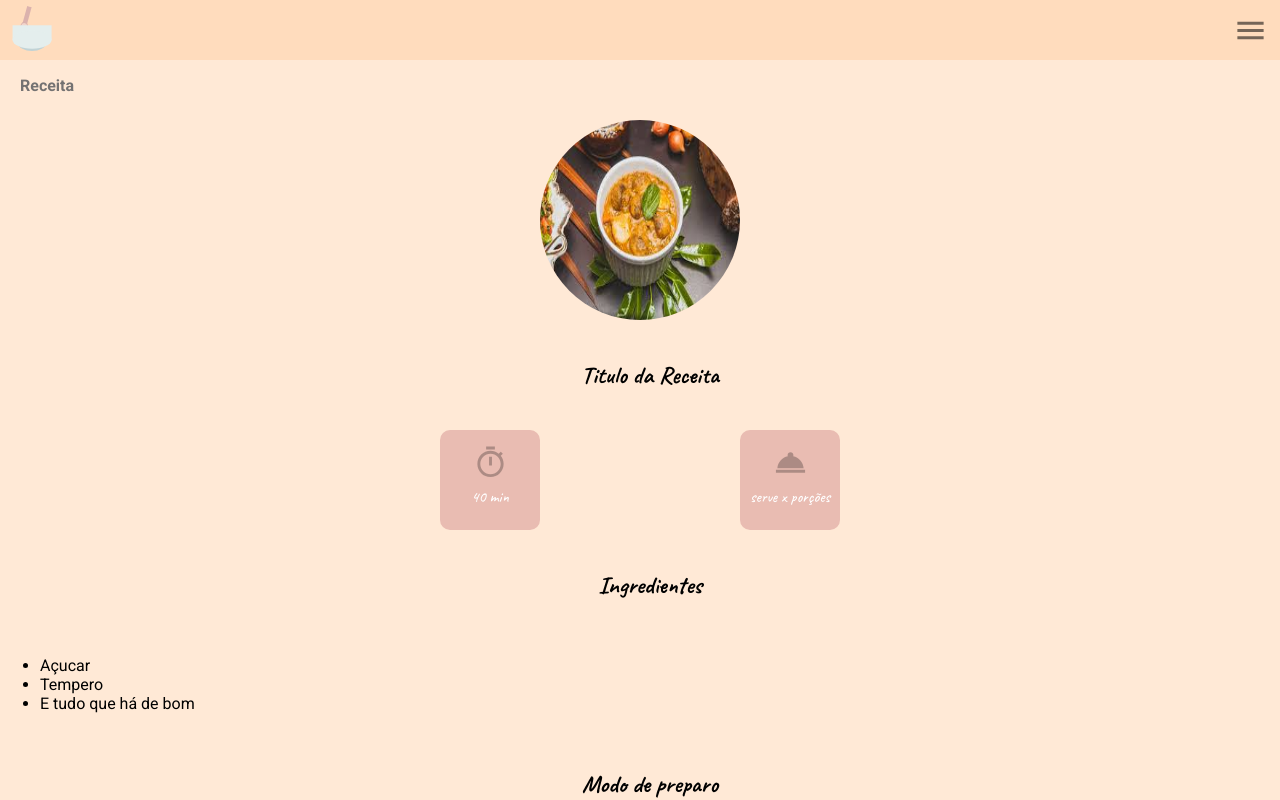
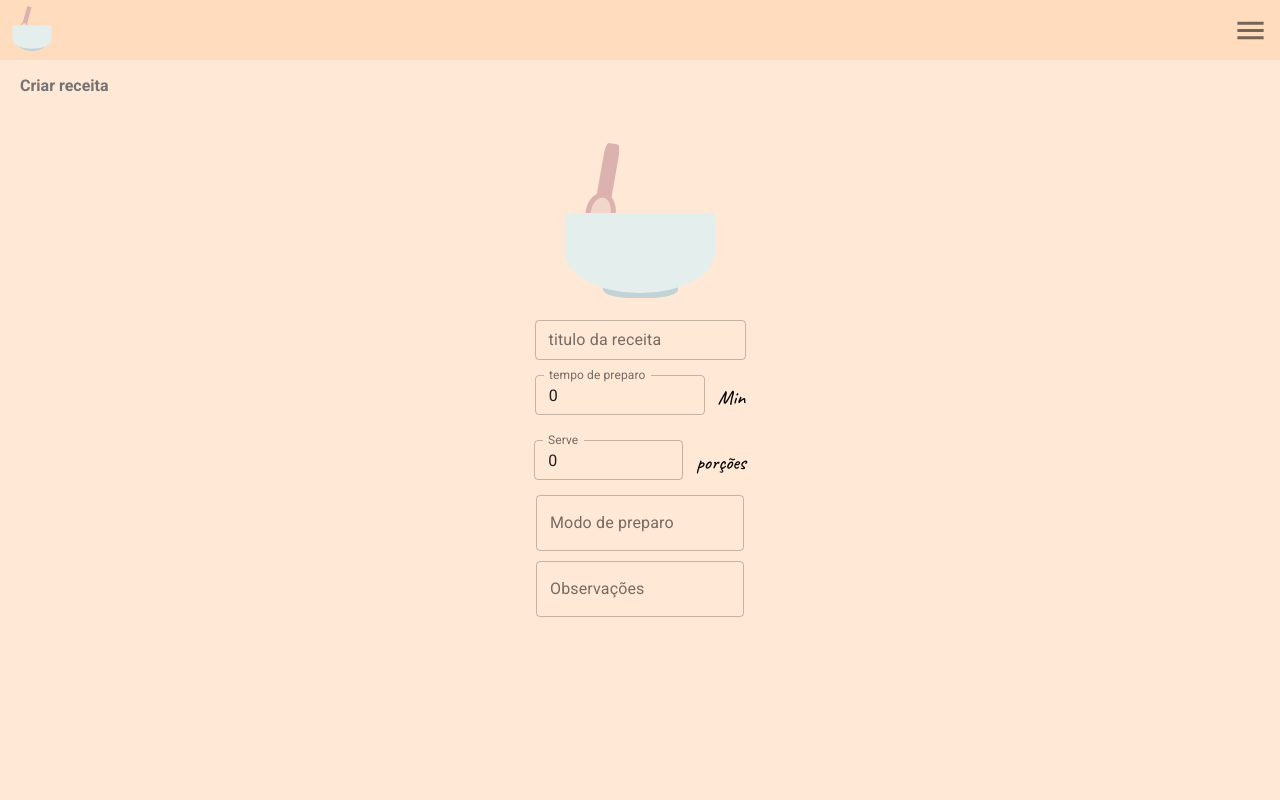
Before and after one commit to mugarate12/minhaReceitaFront, a Next.js app: page /recipes/create in a window 1280 px wide. Shown: the top 800 px of the page. Built offline with nearby package versions, Linux system fonts and the light colour scheme.

Commit message:
recipes create prototype

```diff
--- a/components/Input.tsx
+++ b/components/Input.tsx
@@ -4,8 +4,8 @@ import TextField from '@material-ui/core/TextField'
 type Props = {
   label: string;
   type?: string;
-  state: string;
-  setState: Dispatch<SetStateAction<string>>;
+  state: string | number;
+  setState: Dispatch<SetStateAction<any>>
   width?: string;
   marginLeft?: string;
 }
--- /dev/null
+++ b/pages/recipes/create.tsx
@@ -0,0 +1,80 @@
+import { useState } from 'react';
+import Head from 'next/head'
+import TextField from '@material-ui/core/TextField'
+
+import Layout from './../../components/Layout'
+import Header from './../../components/Header'
+import PageDescription from './../../components/PageDescription'
+import Input from './../../components/Input'
+
+import Figure from './../../components/figure'
+
+import styles from './../../styles/CreateRecipe.module.css'
+
+export default function CreateRecipe() {
+  const [title, setTitle] = useState<string>('')
+  const [time, setTime] = useState<number>(0)
+  const [number_of_portions, setNumber_of_portions] = useState<number>(0)
+  const [preparation_mode, setPreparation_mode] = useState<string>('')
+  const [observations, setObservations] = useState<string>('')
+
+  return (
+    <Layout>
+      <Head>
+        <title>Criar Receita</title>
+      </Head>
+
+      <Header renderMenu={true} />
+
+      <PageDescription title='Criar receita' />
+
+      <div className={styles.mainContainer}>
+        <Figure  listOfStates={[title]}/>
+
+        <Input state={title} setState={setTitle} label='titulo da receita' />
+
+        <div className={styles.timeInputsContainer}>
+          <Input
+            state={time}
+            setState={setTime}
+            label='tempo de preparo'
+            type='number'
+            width='170px'
+          />
+          <p className={styles.timeInputsText}>Min</p>
+        </div>
+
+        <div className={styles.timeInputsContainer}>
+          <Input
+            state={number_of_portions}
+            setState={setNumber_of_portions}
+            label='Serve'
+            type='number'
+            width='149px'
+          />
+          <p className={styles.timeInputsText}>porções</p>
+        </div>
+
+        <TextField
+          variant='outlined'
+          label='Modo de preparo'
+          multiline={true}
+          rowsMax={6}
+          style={{width: '208px', marginBottom: '10px'}}
+          value={preparation_mode}
+          onChange={(e) => setPreparation_mode(e.target.value)}
+        />
+
+        <TextField
+          variant='outlined'
+          label='Observações'
+          multiline={true}
+          rowsMax={6}
+          style={{width: '208px'}}
+          value={observations}
+          onChange={(e) => setObservations(e.target.value)}
+        />
+      </div>
+    </Layout>
+  )
+}
--- /dev/null
+++ b/styles/CreateRecipe.module.css
@@ -0,0 +1,21 @@
+.mainContainer {
+  margin-top: 120px;
+
+  width: 100%;
+  display: flex;
+  flex-direction: column;
+  align-items: center;
+}
+
+.timeInputsContainer{
+  display: flex;
+  flex-direction: row;
+  align-items: center;
+}
+
+.timeInputsText {
+  font-size: 20px;
+  font-family: 'Caveat', cursive;
+
+  margin-left: 13px;
+}
```
